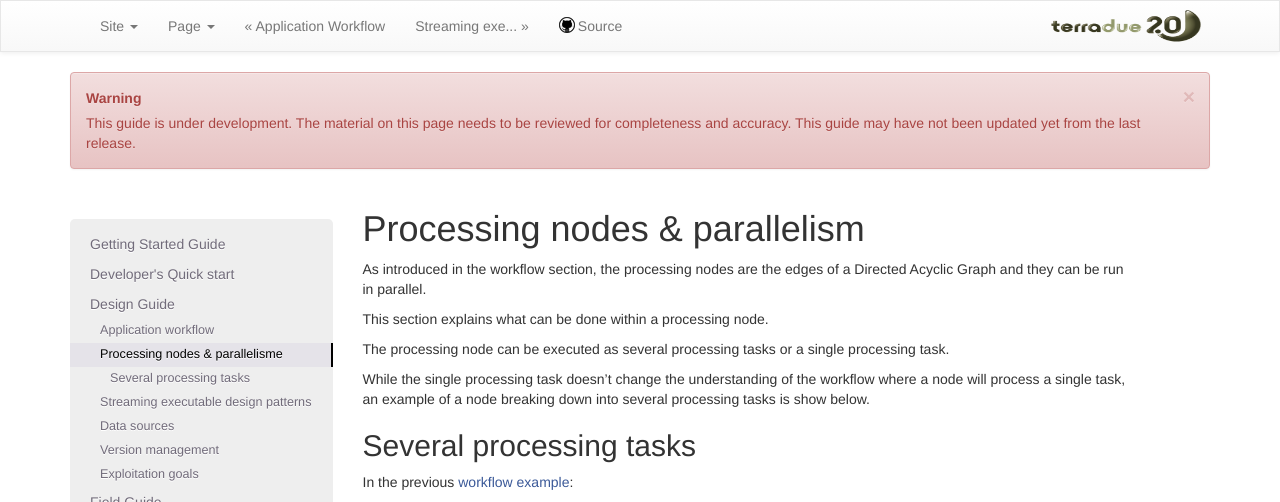
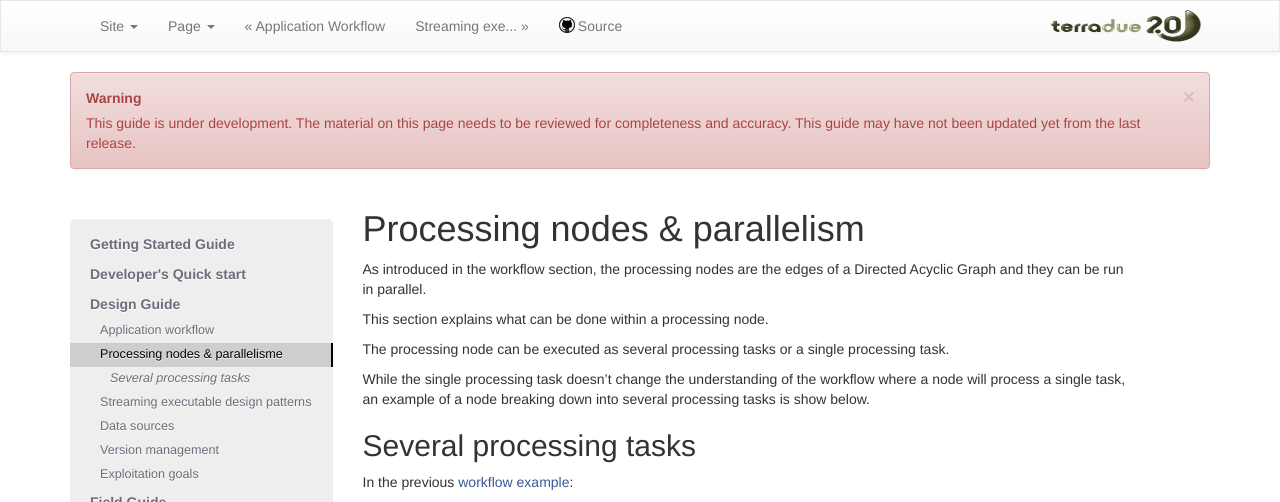
Before and after one commit to Terradue/doc-developer-sandbox, a Sphinx documentation site: the page built from source/design/nodes.rst, in a window 1280 px wide. Shown: the top 502 px of the page. Built offline with Sphinx 7.4.7, drawn with Linux system fonts in a browser that asks for light colours; pages that are not in the unit, such as notebooks, are missing from menus; grey boxes are pictures that could not be loaded.

Commit message:
Update terradue.css

```diff
--- a/source/_static/terradue.css
+++ b/source/_static/terradue.css
@@ -359,9 +359,16 @@ code {
 #sidebar ul.current a.current {
 	color: black;
 	text-decoration: none;
-	background-color: #e5e3e9;
+	background-color: #CECECE;
 	border-right: 2px solid !important;
 	/*border-right: 1px solid #dbd8e0;*/
+}
+
+li.toctree-l3 > a {
+	font-style: italic;
+}
+li.toctree-l1 > a {
+	font-weight: bold;
 }
 
 .admonition-congrats {
```
